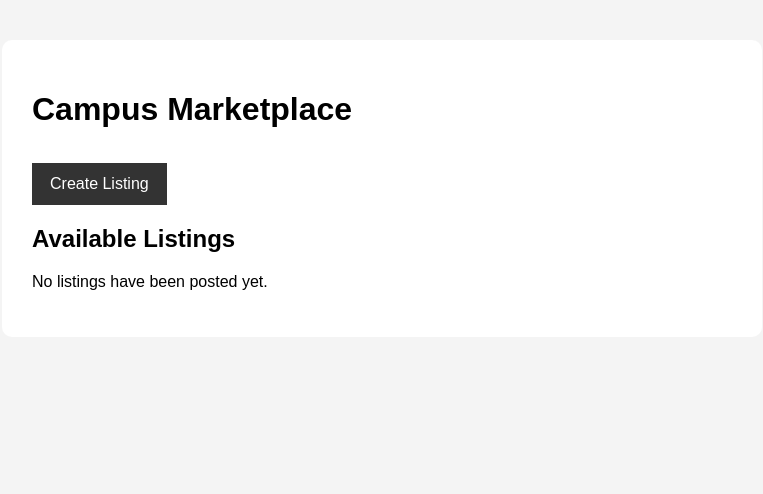
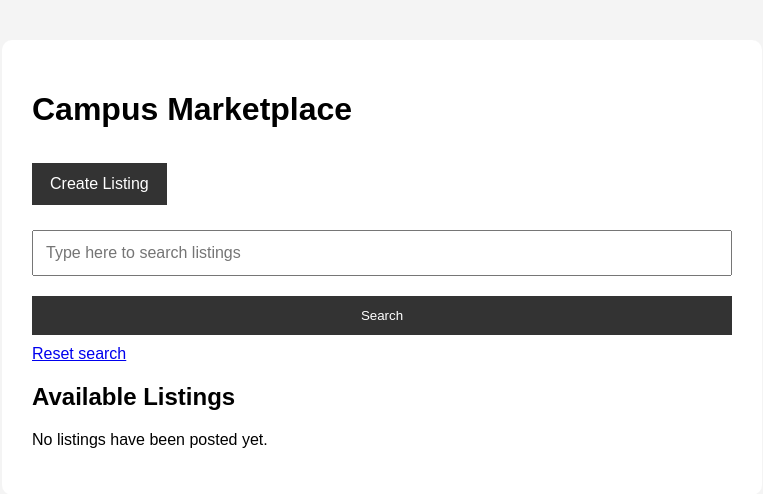
Before and after one commit to EgeKalenderoglu/campus-marketplace, a Flask app: page / in a window 1280 px wide. Shown: the top 494 px of the page, without its empty margins (258-1021 px from the left). Run offline with Flask 3, Linux system fonts and the light colour scheme.

Commit message:
Add files via upload

```diff
--- a/app.py
+++ b/app.py
@@ -19,8 +19,11 @@ class Listing(db.Model):
 
 @app.route("/")
 def index():
-    listings = Listing.query.order_by(Listing.id.desc()).all()
-    return render_template("index.html", listings=listings)
+    q = request.args.get("q", "")
+    listings = Listing.query.order_by(Listing.id.desc())
+    if q:
+        listings = listings.filter(Listing.title.contains(q))
+    return render_template("index.html", listings=listings.all(), q=q)
 
 
 @app.route("/create", methods=["GET", "POST"])
--- a/static/style.css
+++ b/static/style.css
@@ -22,6 +22,10 @@ form {
     display: flex;
     flex-direction: column;
     gap: 10px;
+}
+
+.search-form {
+    margin-top: 25px;
 }
 
 input,
--- a/templates/index.html
+++ b/templates/index.html
@@ -14,6 +14,12 @@
         <h1>Campus Marketplace</h1>
 
         <a class="button" href="/create">Create Listing</a>
+
+        <form method="get" class="search-form">
+            <input type="text" name="q" value="{{ q }}" placeholder="Type here to search listings">
+            <button type="submit">Search</button>
+            <a href="/">Reset search</a>
+        </form>
 
         <h2>Available Listings</h2>
 
@@ -35,7 +41,11 @@
 
         {% else %}
 
-            <p>No listings have been posted yet.</p>
+            {% if q %}
+                <p>No listings found.</p>
+            {% else %}
+                <p>No listings have been posted yet.</p>
+            {% endif %}
 
         {% endif %}
 
```
